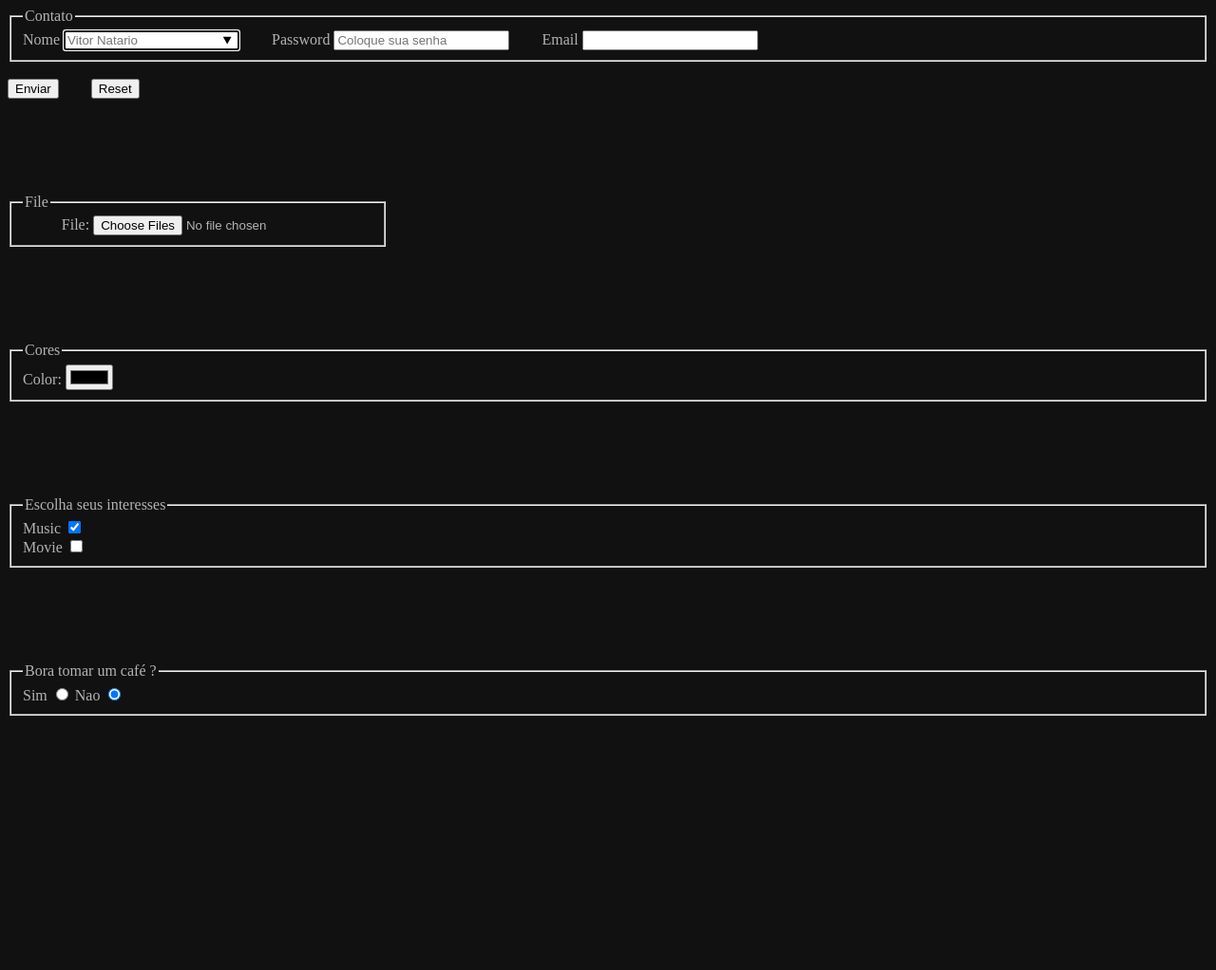
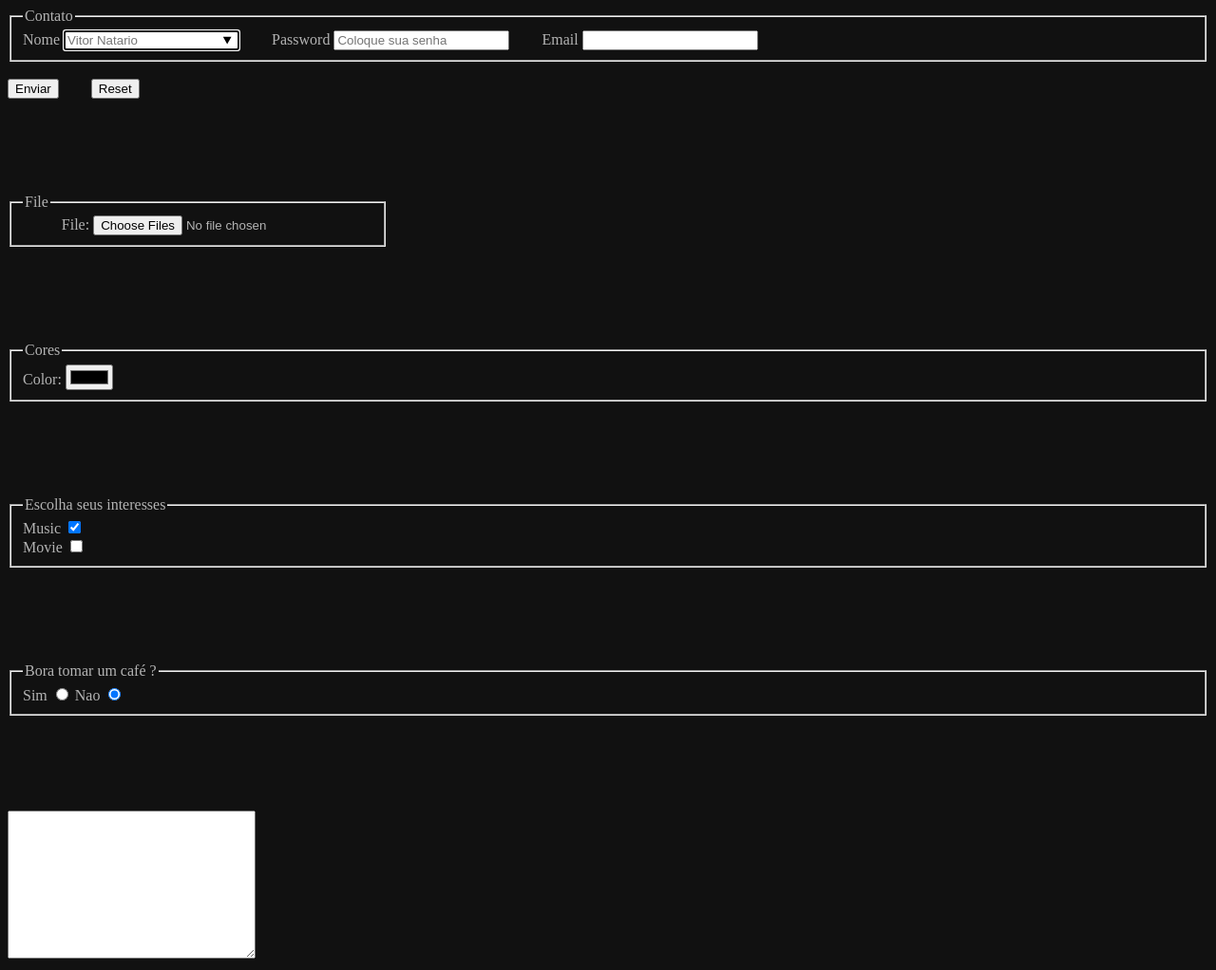
Before and after one commit to VNatario/typeForms, a plain HTML site: page index.html in a window 1280 px wide. Shown: the whole page at 95% size. Before the commit the page ends 800 px from the top, so only its background shows below. Drawn offline with Linux system fonts and the light colour scheme.

Commit message:
textarea

```diff
--- a/index.html
+++ b/index.html
@@ -113,5 +113,13 @@
       <label for="no">Nao</label>
       <input type="radio" name="coffe" id="no" value="no" checked />
     </fieldset>
+
+    <textarea
+      style="margin-top: 100px"
+      name=""
+      id=""
+      cols="30"
+      rows="10"
+    ></textarea>
   </body>
 </html>
```
